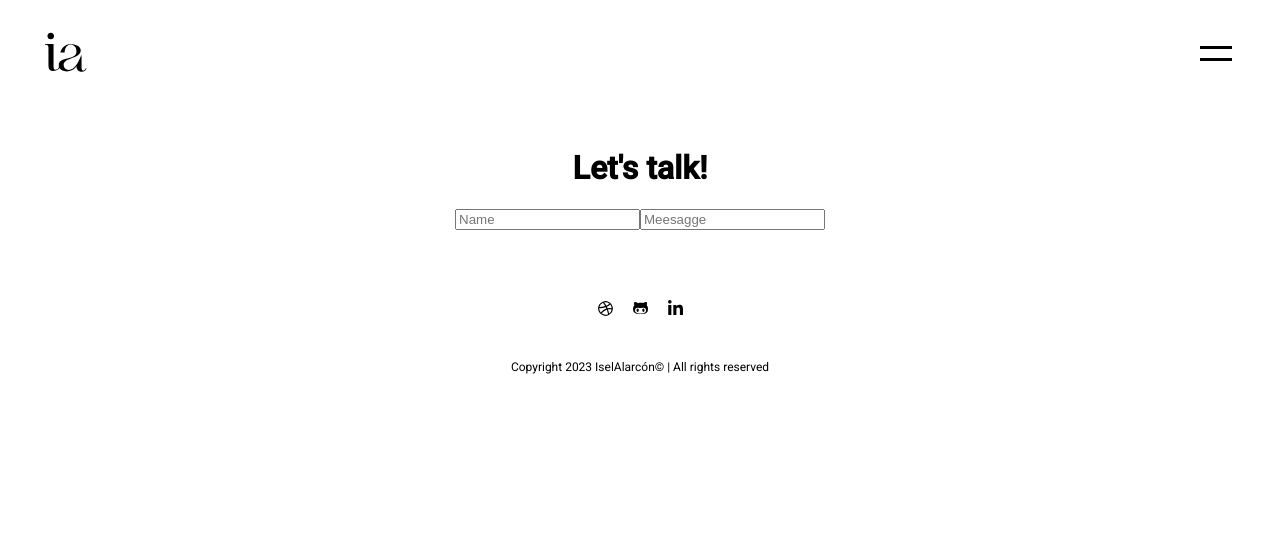
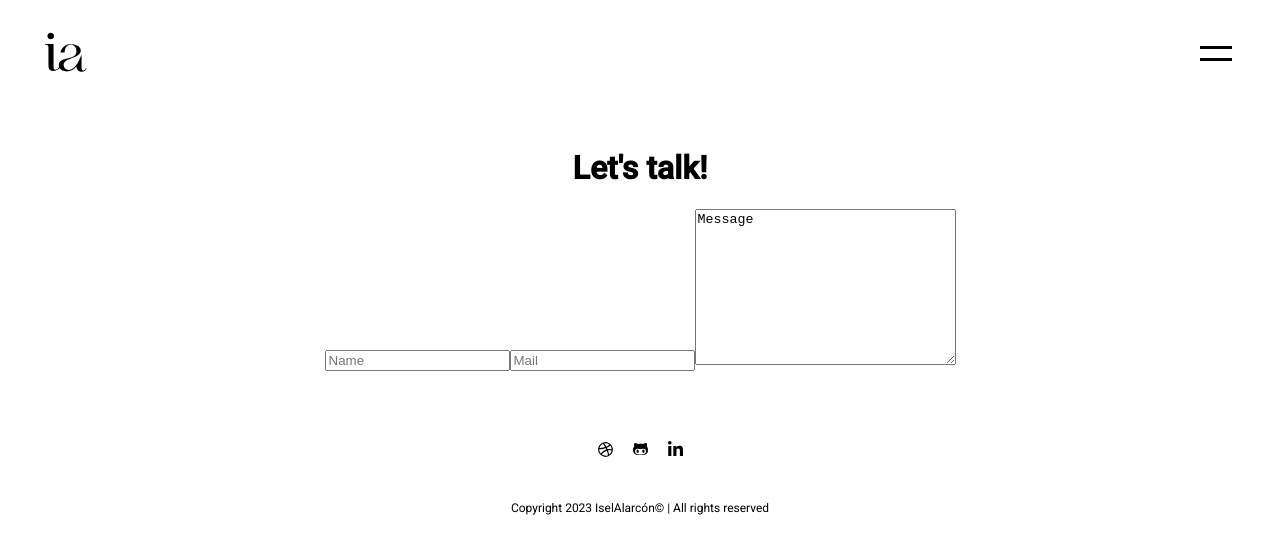
Before and after one commit to Isynopoulos1/iselaweb_v2_reloaded, a React (Create React App) app: page /contact in a window 1280 px wide. Shown: the top 554 px of the page. Built offline with nearby package versions, Linux system fonts and the light colour scheme.

Commit message:
adding the text area in the form section

```diff
--- a/src/components/pages/contact/Contact.js
+++ b/src/components/pages/contact/Contact.js
@@ -9,7 +9,10 @@ const Contact = () => {
       <Greetings>Let's talk!</Greetings>
       <formContainer>
         <input type="form" placeholder="Name" />
-        <input type="text" placeholder="Meesagge" />
+        <input type="text" placeholder="Mail" />
+        <textarea name="Message" id="" cols="30" rows="10">
+          Message
+        </textarea>
       </formContainer>
     </ContactContainer>
   );
--- a/src/components/pages/contact/Contact.styles.js
+++ b/src/components/pages/contact/Contact.styles.js
@@ -19,7 +19,7 @@ export const Greetings = styled.h1`
   font-family: ${fonts.font1};
 `;
 
-export const formContainer = styled.form`
+export const formContainer = styled.div`
   width: 100%;
   display: flex;
   flex-direction: column;
```
